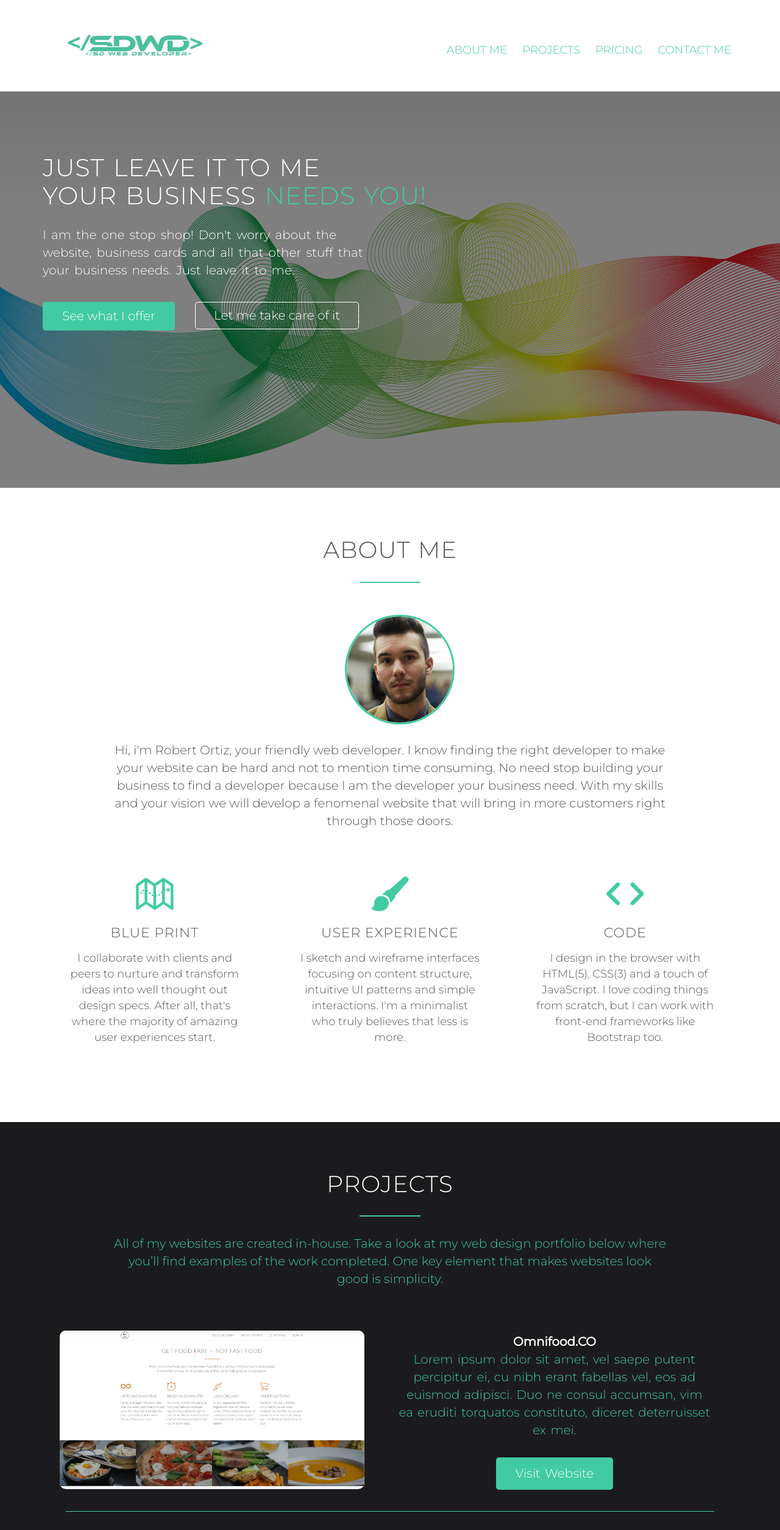
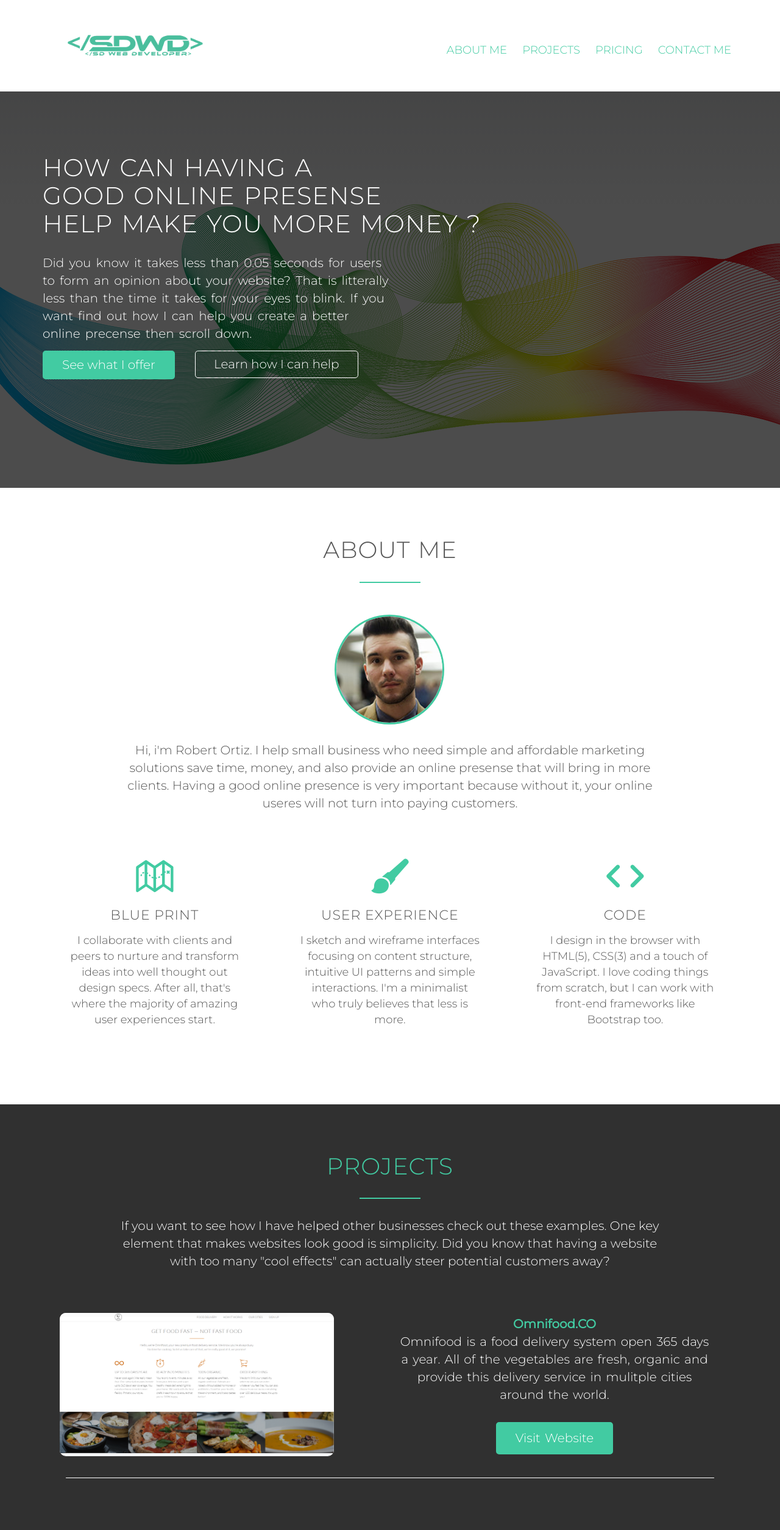
Before and after one commit to Robbie08/portfolio_robert, a website: page index.html in a window 1280 px wide. Shown: the top 2509 px of the page at 61% size. Drawn offline with nearby package versions, Linux system fonts and the light colour scheme; a script that the page names is missing; files whose address does not match are found by name.

Commit message:
CopyWrite/media quer update

```diff
--- a/index.html
+++ b/index.html
@@ -28,14 +28,14 @@
 
             <div class="hero-text-box">
 
-                <h1>just leave it to Me<br> Your business <span style="color: #42CBA2">needs you!</span></h1>
+                <h1>How can having a <br> good online presense <br> help make you more money ? </h1>
 
                 <p class="">
-                    I am the one stop shop! Don't worry about the website, business cards and all that other stuff that your business needs. Just leave it to me.
+                    Did you know it takes less than 0.05 seconds for users to form an opinion about your website? That is litterally less than the time it takes for your eyes to blink. If you want find out how I can help you create a better online precense then scroll down.
                 </p>
 
-                <a class="btn btn-full js--scroll-to-pricing" href="#">See what I offer</a>
-                <a class="btn btn-ghost" href="#contact">Let me take care of it</a>
+                <a class="btn btn-full js--scroll-to-pricing" href="#services">See what I offer</a>
+                <a class="btn btn-ghost" href="#skills">Learn how I can help</a>
 
 
             </div>
@@ -49,7 +49,7 @@
                 <img class="img-frame" src="resources/img/customer-3.jpg">
 
                 <p class="long-copy">
-                    Hi, i'm Robert Ortiz, your friendly web developer. I know finding the right developer to make your website can be hard and not to mention time consuming. No need stop building your business to find a developer because I am the developer your business need. With my skills and your vision we will develop a fenomenal website that will bring in more customers right through those doors.
+                    Hi, i'm Robert Ortiz. I help small business who need simple and affordable marketing solutions save time, money, and also provide an online presense that will bring in more clients. Having a good online presence is very important because without it, your online useres will not turn into paying customers.
                 </p>
             </div>
 
@@ -83,7 +83,7 @@
             <div class="row">
                 <h2>Projects</h2>
                 <p class="long-copy">
-                    All of my websites are created in-house. Take a   look at my web design portfolio below where you’ll find examples of the work completed. One key element that makes websites look good is simplicity.
+                    If you want to see how I have helped other businesses check out these examples. One key element that makes websites look good is simplicity. Did you know that having a website with too many "cool effects" can actually steer potential customers away?
                 </p>
             </div>
             <div class="row big-box">
@@ -98,7 +98,7 @@
                     <div class="project-description">
                         <h4>Omnifood.CO</h4>
                          <p>
-                           Lorem ipsum dolor sit amet, vel saepe putent percipitur ei, cu nibh erant fabellas vel, eos ad euismod adipisci. Duo ne consul accumsan, vim ea eruditi torquatos constituto, diceret deterruisset ex mei.<br>
+                          Omnifood is a food delivery system open 365 days a year. All of the vegetables are fresh, organic and provide this delivery service in mulitple cities around the world.<br>
                         <a href="https://shrouded-atoll-25685.herokuapp.com/" class="btn btn-full" target="_blank">Visit Website</a>
                     </div>
                 </div>
@@ -351,6 +351,10 @@
 
 
  <!--
+
+                , your friendly web developer. I know finding the right developer to make your website can be hard and not to mention time consuming. No need stop building your business to find a developer because I am the developer your business need. With my skills and your vision we will develop a fenomenal website that will bring in more customers right through those doors.
+
+
                 <p class="long-copy"> I am
                 <span class="typer" id="main" data-words=" a student, a web developer, a reliable business partner, dedicated to helping small businesses grow" data-colors="white" data-delay="100" data-deleteDelay="1000"></span>
                 <span class="cursor" data-owner="main"></span>
--- a/resources/css/queries.css
+++ b/resources/css/queries.css
@@ -15,10 +15,6 @@
         margin-top: 10%;
     }
 
-     .hero-text-box a {
-        font-size: 19px;
-         margin-left: 38%;
-    }
     .main-nav{
         width: 60%;
         height: auto;
@@ -56,7 +52,7 @@
     }
 }
 
-@media only screen and (max-width: 1045px){
+@media only screen and (max-width: 1080px){
 
 }
 
@@ -65,11 +61,11 @@
     body { font-size: 18px; }
     section { padding: 60px 0; }
 
-     .hero-text-box a {
-        margin-left: 36%;
-    }
+
+
+
      .main-nav{
-        font-size: 75%;
+        font-size: 90%;
     }
     .long-copy {
         width: 80%;
@@ -113,14 +109,6 @@
         font-size: 100%;
     }
 
-     .main-nav{
-        width: 90%;
-        margin-left: 5%;
-    }
-
-     .hero-text-box a {
-        margin-left: 34%;
-    }
 
     .img-frame {
     margin: 2% 41%;
@@ -150,9 +138,6 @@
 @media only screen and (max-width: 855px){
 
 
-     .hero-text-box a {
-        margin-left: 33%;
-    }
 
 
     .img-frame {
--- a/resources/css/style.css
+++ b/resources/css/style.css
@@ -128,7 +128,7 @@ h2:after {
     height: auto;
     border: 3px solid #42CBA2;
     border-radius: 50%;
-    margin: 2% 43.5%;
+    margin: 2% 42%;
 }
 /*-------------BUTTONS--------------*/
 .btn:link,
@@ -196,7 +196,7 @@ input[type=submit]{
 /*HEADER*/
 /*-----------------------------*/
 header {
-    background-image: linear-gradient(rgba(0, 0, 0, 0.5), rgba(0, 0, 0, 0.5)),url(img/waves.png);
+    background-image: linear-gradient(rgba(0, 0, 0, 0.7), rgba(0, 0, 0, 0.7)),url(img/waves.png);
     background-size: cover;
     background-position: center;
     background-attachment: fixed;
@@ -216,6 +216,7 @@ header {
 }
 
 .hero-text-box p {
+
     display: inline-block;
     color: white;
     width: 50%;
@@ -225,14 +226,14 @@ header {
 }
 .hero-text-box .btn-full{
     position: absolute;
-    top: 270px;
+    top: 350px;
     left:0;
 
 }
 
 .hero-text-box .btn-ghost{
     position: absolute;
-    top: 270px;
+    top: 350px;
     left: 250px;
     color:white;
     border: 1px solid white;
@@ -318,16 +319,16 @@ header {
 /*background: #f5f4f4;  /* fallback for old browsers */
 
     /*background-image: url(img/vintage_speckles.png);*/
-    background-color: #1B1B1D;
+    background-color: #303030;
 }
 
 .section-work h2,
 .section-work h4 {
-    color:white;
+    color:#42CBA2;
 }
 
 .section-work p {
-    color: #42CBA2;
+    color: white;
 }
 
 
@@ -347,12 +348,12 @@ header {
     display: block;
     height: 1px;
     width: 100%;
-    background-color: #42CBA2;
+    background-color: white;
     content: " "; /*after psudo class have to specify content (no words in this case)*/
 }
 
 .web-photo {
-    width: 500px;
+    width: 450px;
     height: auto;
     margin:0;
      border-radius: 10px;
```
